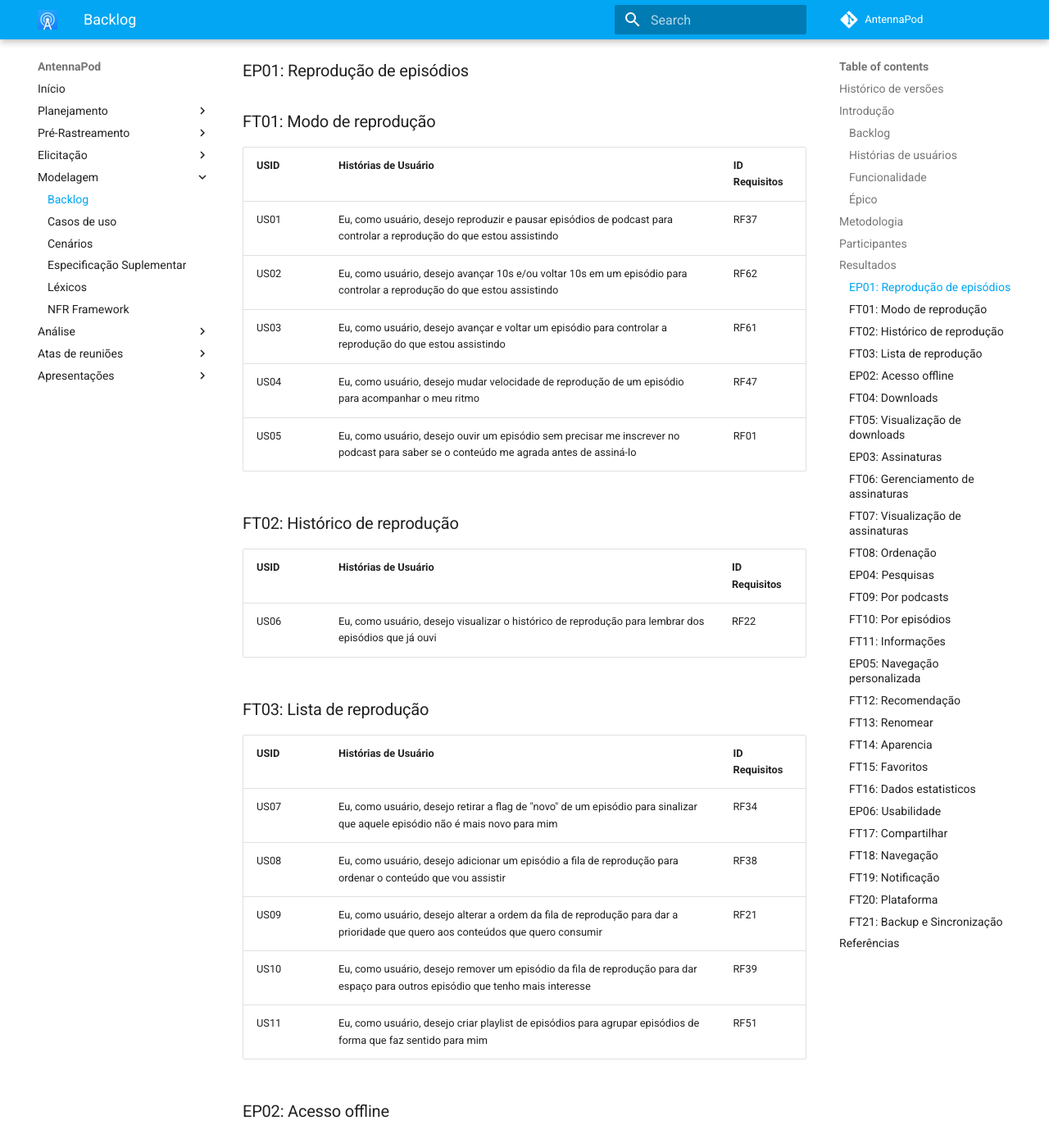
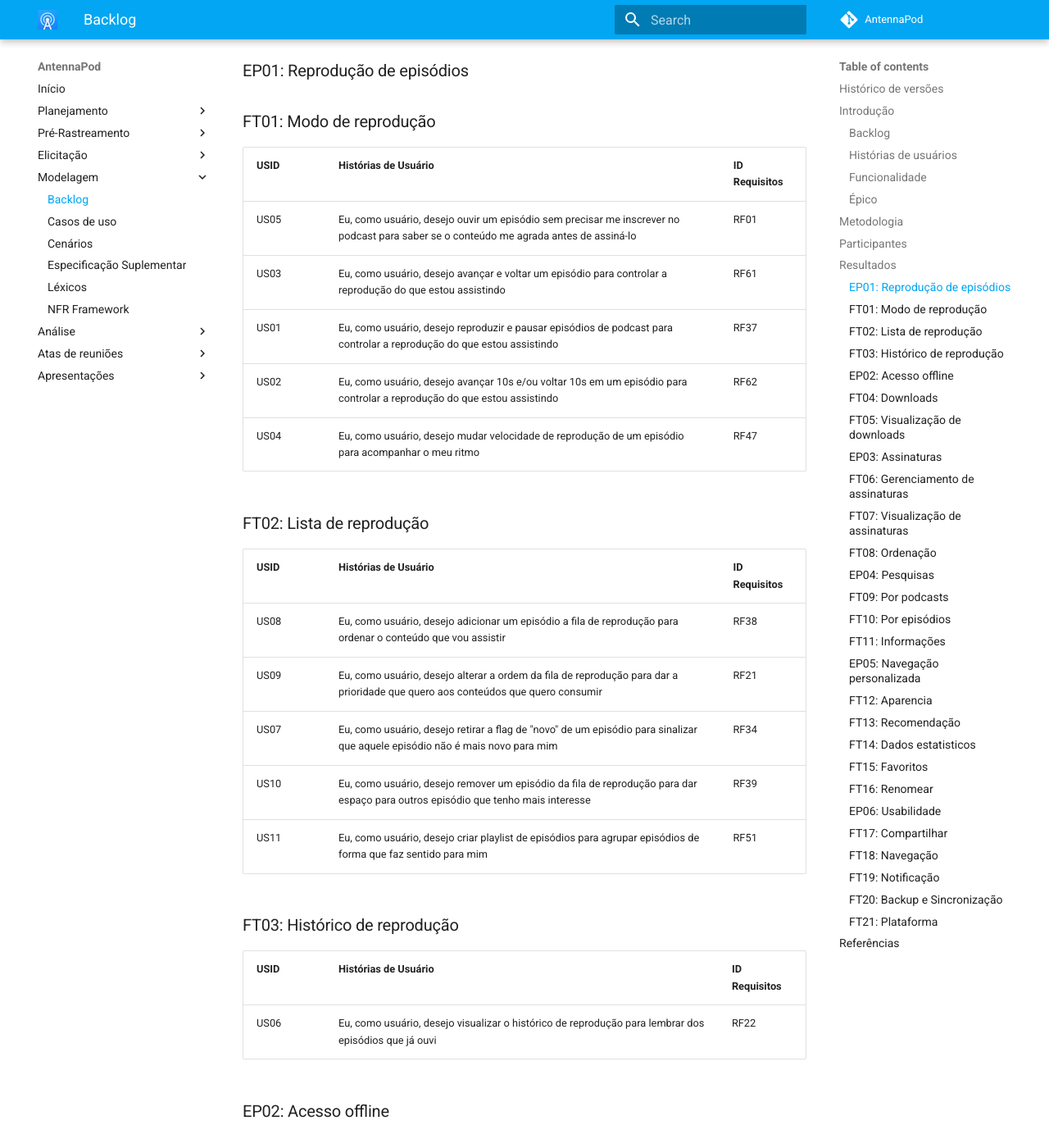
Before and after one commit to Requisitos-de-Software/2021.2-AntennaPod, an MkDocs documentation site: the page built from docs/modelagem/backlog.md, in a window 1280 px wide and 1400 px high, scrolled down 1859 px. Shown: the whole window at 82% size. Built offline with MkDocs 1.6.1 and Material for MkDocs 9.7.7, drawn with Linux system fonts in a browser that asks for light colours; comment, search, counter and statistics services are not loaded; some of the changed text lies outside the part shown.

```diff
--- a/docs/modelagem/backlog.md
+++ b/docs/modelagem/backlog.md
@@ -48,36 +48,36 @@ EP é para Épico e FT é para Feature.
 ### FT01: Modo de reprodução
 | USID | Histórias de Usuário                                                                                                                  | ID Requisitos |
 | ---- | ------------------------------------------------------------------------------------------------------------------------------------- | ------------- |
+| US05 | Eu, como usuário, desejo ouvir um episódio sem precisar me inscrever no podcast para saber se o conteúdo me agrada antes de assiná-lo | RF01          |
+| US03 | Eu, como usuário, desejo avançar e voltar um episódio para controlar a reprodução do que estou assistindo                             | RF61          |
 | US01 | Eu, como usuário, desejo reproduzir e pausar episódios de podcast para controlar a reprodução do que estou assistindo                 | RF37          |
 | US02 | Eu, como usuário, desejo avançar 10s e/ou voltar 10s em um episódio para controlar a reprodução do que estou assistindo               | RF62          |
-| US03 | Eu, como usuário, desejo avançar e voltar um episódio para controlar a reprodução do que estou assistindo                             | RF61          |
 | US04 | Eu, como usuário, desejo mudar velocidade de reprodução de um episódio para acompanhar o meu ritmo                                    | RF47          |
-| US05 | Eu, como usuário, desejo ouvir um episódio sem precisar me inscrever no podcast para saber se o conteúdo me agrada antes de assiná-lo | RF01          |
 
-### FT02: Histórico de reprodução
+### FT02: Lista de reprodução
+| USID | Histórias de Usuário                                                                                                             | ID Requisitos |
+| ---- | -------------------------------------------------------------------------------------------------------------------------------- | ------------- |
+| US08 | Eu, como usuário, desejo adicionar um episódio a fila de reprodução para ordenar o conteúdo que vou assistir                     | RF38          |
+| US09 | Eu, como usuário, desejo alterar a ordem da fila de reprodução para dar a prioridade que quero aos conteúdos que quero consumir  | RF21          |
+| US07 | Eu, como usuário, desejo retirar a flag de "novo" de um episódio para sinalizar que aquele episódio não é mais novo para mim     | RF34          |
+| US10 | Eu, como usuário, desejo remover um episódio da fila de reprodução para dar espaço para outros episódio que tenho mais interesse | RF39          |
+| US11 | Eu, como usuário, desejo criar playlist de episódios para agrupar episódios de forma que faz sentido para mim                    | RF51          |
+
+### FT03: Histórico de reprodução
 
 | USID | Histórias de Usuário                                                                                 | ID Requisitos |
 | ---- | ---------------------------------------------------------------------------------------------------- | ------------- |
 | US06 | Eu, como usuário, desejo visualizar o histórico de reprodução para lembrar dos episódios que já ouvi | RF22          |
-
-### FT03: Lista de reprodução
-| USID | Histórias de Usuário                                                                                                             | ID Requisitos |
-| ---- | -------------------------------------------------------------------------------------------------------------------------------- | ------------- |
-| US07 | Eu, como usuário, desejo retirar a flag de "novo" de um episódio para sinalizar que aquele episódio não é mais novo para mim     | RF34          |
-| US08 | Eu, como usuário, desejo adicionar um episódio a fila de reprodução para ordenar o conteúdo que vou assistir                     | RF38          |
-| US09 | Eu, como usuário, desejo alterar a ordem da fila de reprodução para dar a prioridade que quero aos conteúdos que quero consumir  | RF21          |
-| US10 | Eu, como usuário, desejo remover um episódio da fila de reprodução para dar espaço para outros episódio que tenho mais interesse | RF39          |
-| US11 | Eu, como usuário, desejo criar playlist de episódios para agrupar episódios de forma que faz sentido para mim                    | RF51          |
 
 
 ### EP02: Acesso offline
 ### FT04: Downloads
 | USID  | Histórias de Usuário                                                                                                                                       | ID Requisitos |
 | ----- | ---------------------------------------------------------------------------------------------------------------------------------------------------------- | ------------- |
+| US015 | Eu, como usuário, desejo baixar um episódio sem precisar assinar o podcast para ter acesso offline àquele episódio mesmo que o podcast não me agrade tanto | RF02          |
 | US012 | Eu, como usuário, desejo baixar episódios para ter acesso aos mesmos de modo offline                                                                       | RF12          |
 | US013 | Eu, como usuário, desejo remover um episódio de podcast dos baixados para organizar os conteúdos que quero ter offline                                     | RF43          |
 | US014 | Eu, como usuário, desejo visualizar logs dos downloads para saber se tudo ocorreu como o esperado                                                          | RF45          |
-| US015 | Eu, como usuário, desejo baixar um episódio sem precisar assinar o podcast para ter acesso offline àquele episódio mesmo que o podcast não me agrade tanto | RF02          |
 
 ### FT05: Visualização de downloads
 | USID  | Histórias de Usuário                                                                | ID Requisitos |
@@ -171,29 +171,26 @@ EP é para Épico e FT é para Feature.
 | ---- | ------------------------------------------------------------------------------------------------------------------------------------------------------------- | ------------- |
 | US43 | Eu, como usuário, desejo navegar no app através da barra lateral para encontrar oque quero com mais facilidade                                                | RF60          |
 | US44 | Eu, como usuário, desejo acessar de forma direta e fácil a página principal para encontrar as principais funcionalidades mais facilmente                      | RF03          |
+| US46 | Eu, como usuário, desejo ser redirecionado para o website do podcast assinado por um link para acessar facilmente o website do podcast que estou visualizando | RF36          |
 | US45 | Eu, como aplicativo, desejo ser intuitivo para os usuários conseguirem navegar facilmente                                                                     | RNF02         |
-| US46 | Eu, como usuário, desejo ser redirecionado para o website do podcast assinado por um link para acessar facilmente o website do podcast que estou visualizando | RF36          |
 
 ### FT19: Notificação
 | USID | Histórias de Usuário                                                                                     | ID Requisitos |
 | ---- | -------------------------------------------------------------------------------------------------------- | ------------- |
 | US47 | Eu, como aplicação, desejo notificar novos episódios dos podcasts para o usuário estar sempre atualizado | RF28          |
 
+### FT20: Backup e Sincronização
+| USID | Histórias de Usuário                                                                                                            | ID Requisitos |
+| ---- | ------------------------------------------------------------------------------------------------------------------------------- | ------------- |
+| US52 | Eu, como usuário, desejo importar uma lista de podcast para recuperar meus dados                                                | RF14          |
+| US50 | Eu, como usuário, desejo realizar um backup de dados para ter acesso a minha conta em um celular diferente, ou após formata-lo  | RF63          |
+| US51 | Eu, como usuário, desejo sincronizar o aplicativo com a conta do gpodder.net para salvar as atividades realizadas no aplicativo | RF56          |
+| US49 | Eu, como aplicativo, desejo não requerer cadastro para o usuário acessar a plataforma                                           | RNF01         |
 
-### FT20: Plataforma
+### FT21: Plataforma
 | USID | Histórias de Usuário                                                                          | ID Requisitos |
 | ---- | --------------------------------------------------------------------------------------------- | ------------- |
 | US48 | Eu, como aplicativo, desejo rodar em qualquer plataforma mobile para ser acessível para todos | RNF03         |
-
-
-### FT21: Backup e Sincronização
-| USID | Histórias de Usuário                                                                                                            | ID Requisitos |
-| ---- | ------------------------------------------------------------------------------------------------------------------------------- | ------------- |
-| US49 | Eu, como aplicativo, desejo não requerer cadastro para o usuário acessar a plataforma                                           | RNF01         |
-| US50 | Eu, como usuário, desejo realizar um backup de dados para ter acesso a minha conta em um celular diferente, ou após formata-lo  | RF63          |
-| US51 | Eu, como usuário, desejo sincronizar o aplicativo com a conta do gpodder.net para salvar as atividades realizadas no aplicativo | RF56          |
-| US52 | Eu, como usuário, desejo importar uma lista de podcast para recuperar meus dados                                                | RF14          |
-
 
 ## Referências
 
```
Also changed, not shown: other parts of docs/modelagem/backlog.md (+20 -20 lines).
